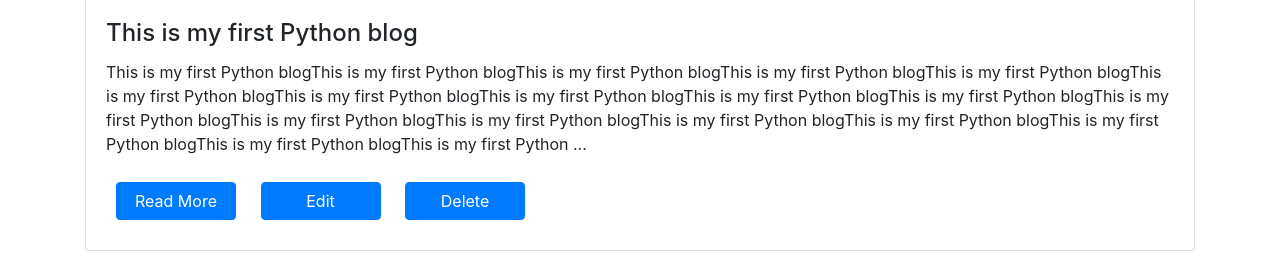
After one commit to dsharma3/BlogProject, a Django app: page /post/my in a window 1280 px wide. The commit adds this page. Shown: the part 2211-2470 px from the top of the page. Run offline with Django 3.2, Linux system fonts and the light colour scheme; a user stored in the database is signed in; data comes from the database, SQL or seed files in the repository; both versions use the stored data as it was after the commit; some libraries are stand-ins or nearby versions.

Commit message:
commit for My Blog and create and view.

```diff
--- a/techblog/blog/models.py
+++ b/techblog/blog/models.py
@@ -10,6 +10,7 @@ class Post(models.Model):
     user = models.ForeignKey("auth.User", on_delete=models.CASCADE, default=1)
     slug = models.SlugField(max_length=300)
     title = models.CharField(max_length=50)
+    approvals = models.BooleanField(default=True)
     content = models.TextField()
 
     def __str__(self):
--- a/techblog/blog/urls.py
+++ b/techblog/blog/urls.py
@@ -3,7 +3,10 @@ from . import views
 
 urlpatterns = [
     path('', views.PostList.as_view(), name='home'),
+    path('post/my', views.MyPostList.as_view(), name='myposts'),
     path('post/(?P<pk>\d+)/detail',views.PostDetail.as_view(),name='post-detail'),
     path('accounts/', include("django.contrib.auth.urls")),
-    path("post/create", views.CreatePost.as_view(),name='createpost')
+    path("post/create", views.CreatePost.as_view(),name='createpost'),
+    path("post/(?P<pk>\d+)/edit", views.UpdatePost.as_view(),name='updatepost')
+
 ]
--- a/techblog/blog/views.py
+++ b/techblog/blog/views.py
@@ -3,6 +3,7 @@ from django.http import HttpResponse
 from django.views import generic
 from .models import Post
 from django.contrib.auth.mixins import LoginRequiredMixin
+from .forms import PostForm
 # Create your views here.
 
 def index(request):
@@ -14,6 +15,14 @@ def post_details(request, pk):
     print(post)
     return render(request, 'blog/posts-detail.html', context={'post':post})
 
+class MyPostList(generic.ListView):
+    template_name = 'blog/myposts.html'
+    queryset = Post.objects.all()
+
+    def get_context_data(self, **kwargs):
+        context = super().get_context_data(**kwargs)
+        context["posts"] = Post.objects.filter(user = self.request.user)
+        return context
 
 class PostList(generic.ListView):
     template_name = 'blog/posts.html'
@@ -21,7 +30,7 @@ class PostList(generic.ListView):
 
     def get_context_data(self, **kwargs):
         context = super().get_context_data(**kwargs)
-        context["posts"] = Post.objects.all()
+        context["posts"] = Post.objects.filter(approvals = True)
         return context
 
 class PostDetail(generic.DetailView):
@@ -32,6 +41,25 @@ class PostDetail(generic.DetailView):
 class CreatePost(generic.CreateView, LoginRequiredMixin):
     template_name = 'blog/posts-create.html'
     model = Post
-    fields = ("title","content")
+    #fields = ("title","content")
+    form_class = PostForm
     login_url = '/login/'
     redirect_field_name ='blog/post-detail.html'
+
+    def form_valid(self, form):
+        print(form.instance)
+        form.instance.user = self.request.user
+        return super(CreatePost, self).form_valid(form)
+
+class UpdatePost(generic.UpdateView, LoginRequiredMixin):
+    template_name = 'blog/posts-create.html'
+    model = Post
+    #fields = ("title","content")
+    form_class = PostForm
+    login_url = '/login/'
+    redirect_field_name ='blog/post-detail.html'
+
+    def form_valid(self, form):
+        print(form.instance)
+        form.instance.user = self.request.user
+        return super(UpdatePost, self).form_valid(form)
--- a/techblog/templates/blog/home.html
+++ b/techblog/templates/blog/home.html
@@ -30,9 +30,7 @@
                       <a class="nav-link dropdown-toggle" href="#" id="dropdownId" data-toggle="dropdown" aria-haspopup="true" aria-expanded="false">My Blog </a>
                         <div class="dropdown-menu" aria-labelledby="dropdownId">
                         <a class="dropdown-item" href="{%url 'createpost' %}" next='blog/home.html'>Create</a>
-                        <a class="dropdown-item"  next='blog/home.html'>View</a>
-
-
+                        <a class="dropdown-item" href="{%url 'myposts' %}" next='blog/home.html'>View</a>
                         </div>
                     </li>
                   {%endif%}
--- /dev/null
+++ b/techblog/templates/blog/myposts.html
@@ -0,0 +1,18 @@
+{% extends 'blog/home.html' %}
+
+{% block block_content %}
+
+{% for post in posts %}
+<div class="card" style="margin-top:10px; margin-bottom:10px">
+    <img class="card-img-top" src="holder.js/100x180/" alt="">
+    <div class="card-body">
+        <h4 class="card-title">{{post.title}}</h4>
+        <p class="card-text">{{post.content|slice:"0:500"|safe}}...</p>
+        <a name="" id="" style="width:120px; margin:10px" class="btn btn-primary" href="{%url 'post-detail' post.pk%}" role="button">Read More</a>
+        <a name="" id="" style="width:120px; margin:10px" class="btn btn-primary" href="{%url 'updatepost' post.pk%}" role="button">Edit</a>
+        <a name="" id="" style="width:120px; margin:10px" class="btn btn-primary" href="{%url 'post-detail' post.pk%}" role="button">Delete</a>
+</div>
+
+</div>
+{% endfor %}
+{% endblock  %}
--- /dev/null
+++ b/techblog/templates/registration/registration.html
@@ -0,0 +1,3 @@
+
+{% csrf_token %}
+{{form.as_p}}
```
Also changed, not shown: techblog/blog/forms.py (+8 -0 lines), techblog/blog/migrations/0004_post_approvals.py (added), techblog/blog/migrations/0005_auto_20210223_1627.py (added), techblog/db.sqlite3.
